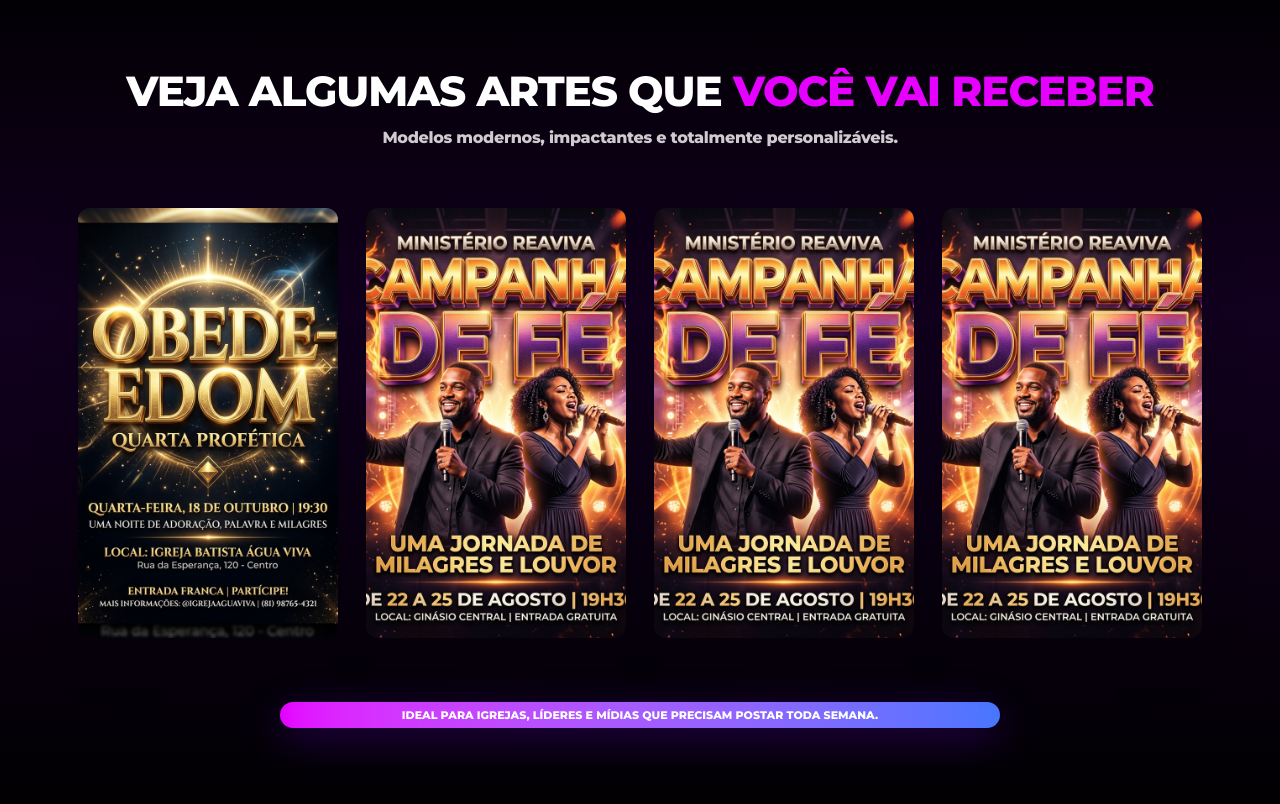
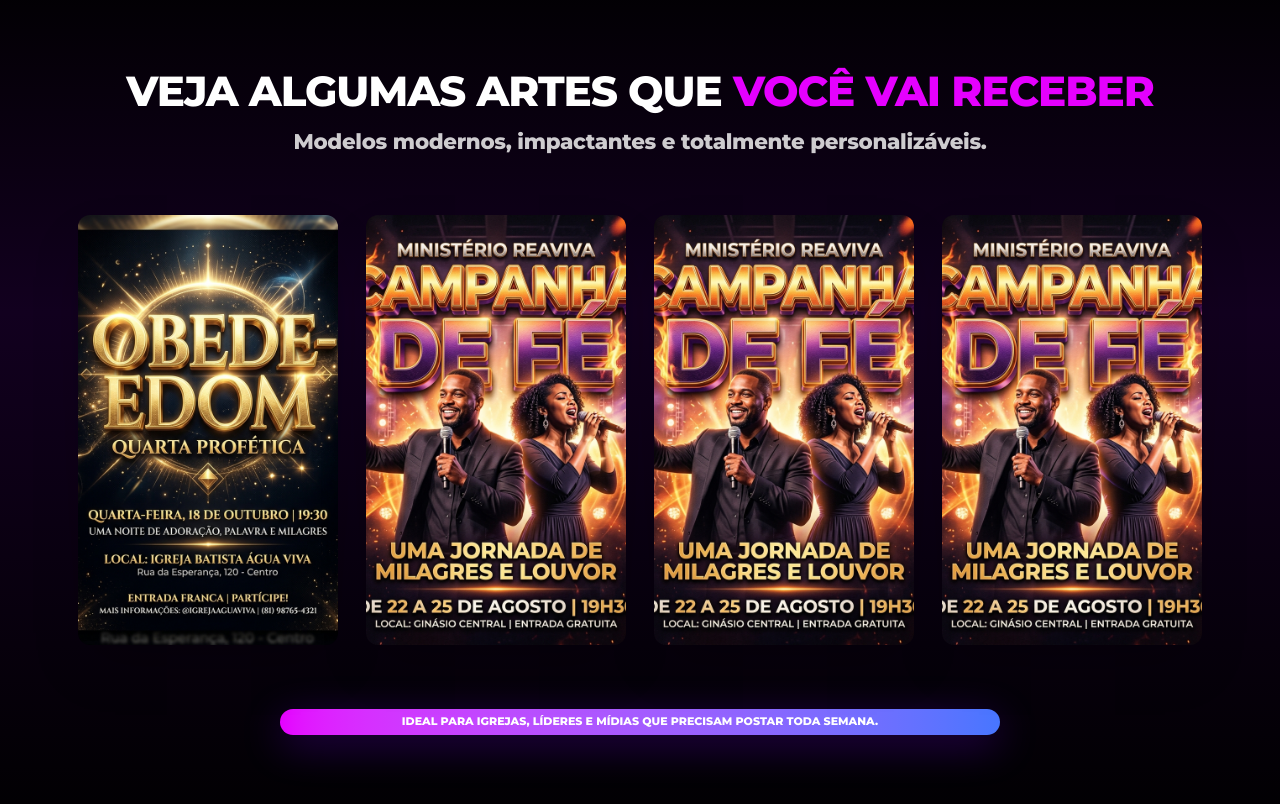
Before and after one commit to jrmacbrandt/Leo-Tondella, a React (Vite) app: page / in a window 1280 px wide. Shown: the part 900-1704 px from the top of the page. Built offline with nearby package versions, Linux system fonts and the light colour scheme.

Commit message:
style: aumentar fonte do subtitulo do showcase em 4pt

```diff
--- a/src/App.tsx
+++ b/src/App.tsx
@@ -136,7 +136,7 @@ export default function App() {
             <h2 className="font-heading font-[900] text-[42px] uppercase mb-4 tracking-tight leading-none text-white">
               VEJA ALGUMAS ARTES QUE <span className="text-brand-magenta">VOCÊ VAI RECEBER</span>
             </h2>
-            <p className="text-white/80 text-[16px] font-medium max-w-3xl mx-auto leading-tight">
+            <p className="text-white/80 text-[16pt] font-medium max-w-3xl mx-auto leading-tight">
               Modelos modernos, impactantes e totalmente personalizáveis.
             </p>
           </div>
```
